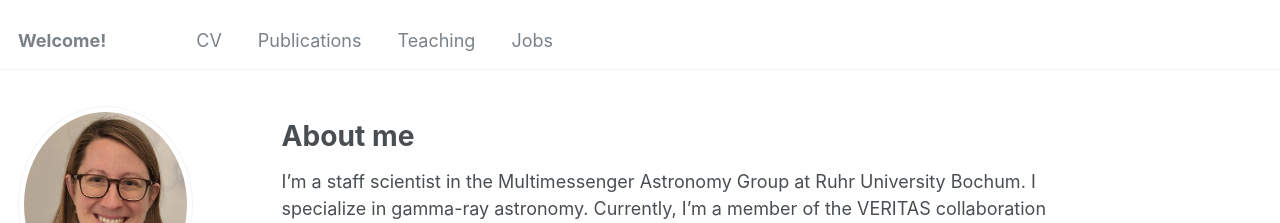
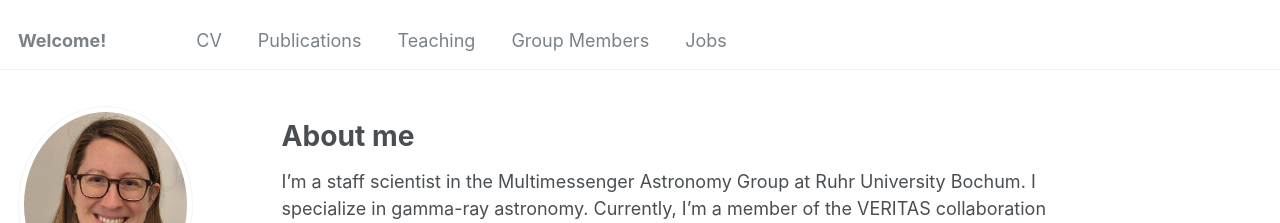
Before and after one commit to epuesche/epuesche.github.io, a Jekyll site: the page built from _pages/about.md, in a window 1280 px wide. Shown: the top 223 px of the page. Built offline with Jekyll 4.4.1, drawn with Linux system fonts in a browser that asks for light colours; some web fonts are replaced.

Commit message:
Update navigation.yml

```diff
--- a/_data/navigation.yml
+++ b/_data/navigation.yml
@@ -9,6 +9,9 @@ main:
   - title: "Teaching"
     url: /teaching/
 
+  - title: "Group Members"
+    url: /group members/
+
   - title: "Jobs"
     url: /jobs/
 
```
